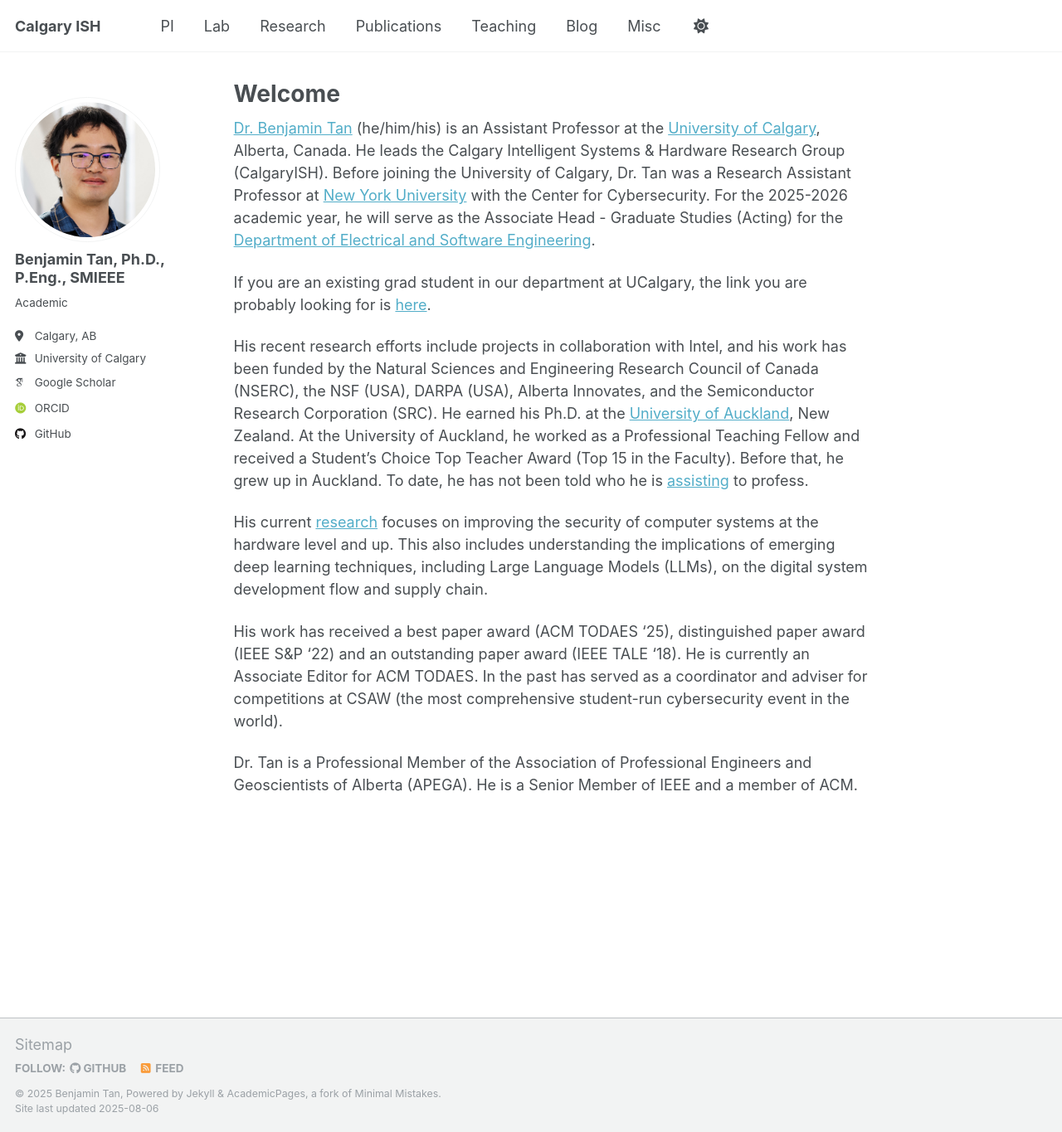
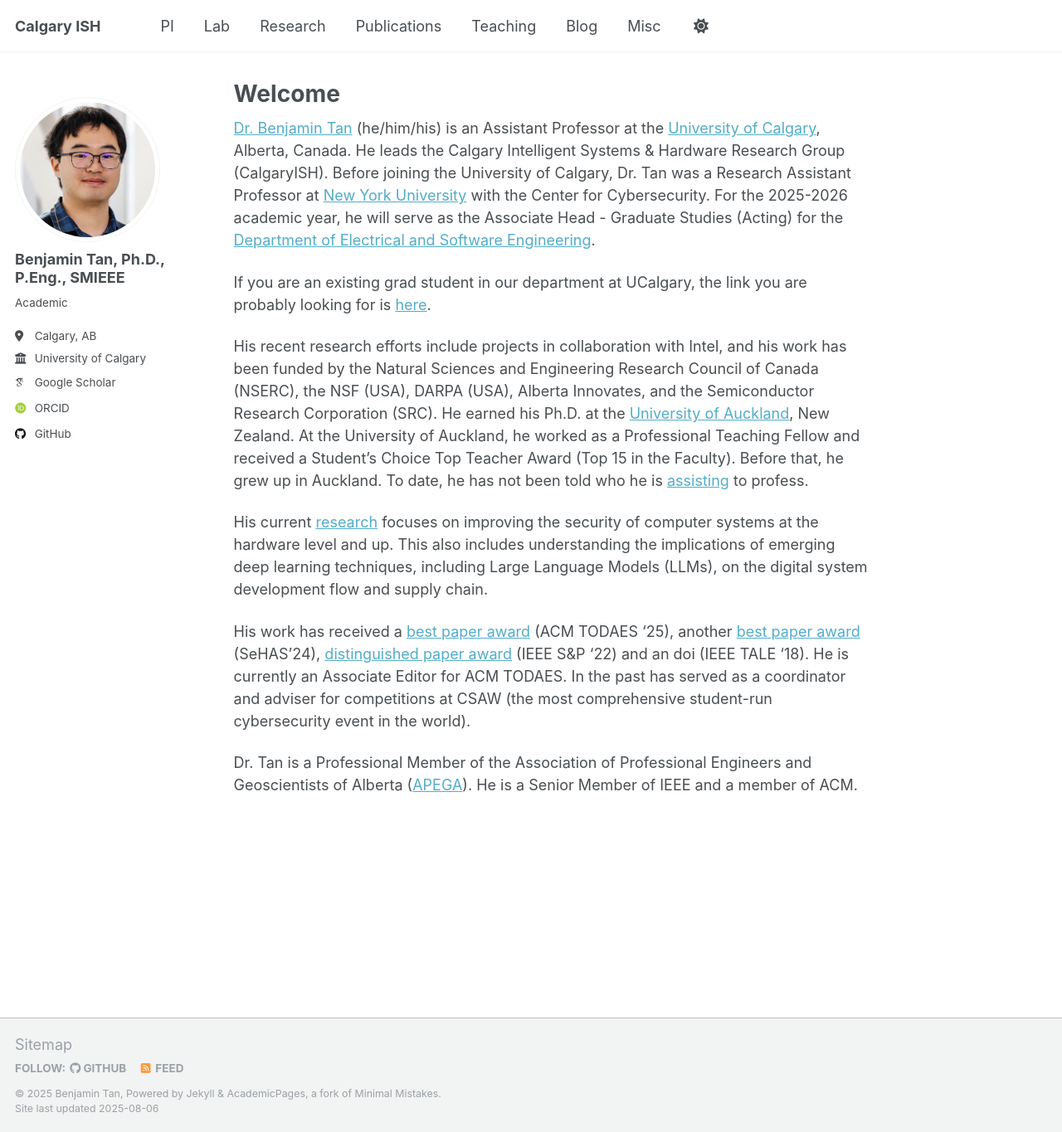
Before and after one commit to CalgaryISH/CalgaryISH.github.io, a Jekyll site: the page built from _pages/about.md, in a window 1280 px wide and 1365 px high. Shown: the whole window at 83% size. Built offline with Jekyll 4.4.1, drawn with Linux system fonts in a browser that asks for light colours; some web fonts are replaced; a script that is not in the unit is left out.

Commit message:
addding a few links

```diff
--- a/_pages/about.md
+++ b/_pages/about.md
@@ -15,6 +15,6 @@ His recent research efforts include projects in collaboration with Intel, and hi
 
 His current [research](https://scholar.google.com/citations?user=GOjr_RAAAAAJ) focuses on improving the security of computer systems at the hardware level and up. This also includes understanding the implications of emerging deep learning techniques, including Large Language Models (LLMs), on the digital system development flow and supply chain.
 
-His work has received a best paper award (ACM TODAES '25), distinguished paper award (IEEE S&P ‘22) and an outstanding paper award (IEEE TALE ‘18). He is currently an Associate Editor for ACM TODAES. In the past has served as a coordinator and adviser for competitions at CSAW (the most comprehensive student-run cybersecurity event in the world).
+His work has received a [best paper award](https://dl.acm.org/doi/10.1145/3643681) (ACM TODAES '25), another [best paper award](http://doi.org/10.1109/LES.2023.3329417) (SeHAS'24), [distinguished paper award](https://dl.acm.org/doi/10.1145/3610721) (IEEE S&P ‘22) and an doi (IEEE TALE ‘18). He is currently an Associate Editor for ACM TODAES. In the past has served as a coordinator and adviser for competitions at CSAW (the most comprehensive student-run cybersecurity event in the world).
 
-Dr. Tan is a Professional Member of the Association of Professional Engineers and Geoscientists of Alberta (APEGA). He is a Senior Member of IEEE and a member of ACM.
+Dr. Tan is a Professional Member of the Association of Professional Engineers and Geoscientists of Alberta ([APEGA](https://www.apega.ca/members/member-directory?term=300558&page=1)). He is a Senior Member of IEEE and a member of ACM.
```
